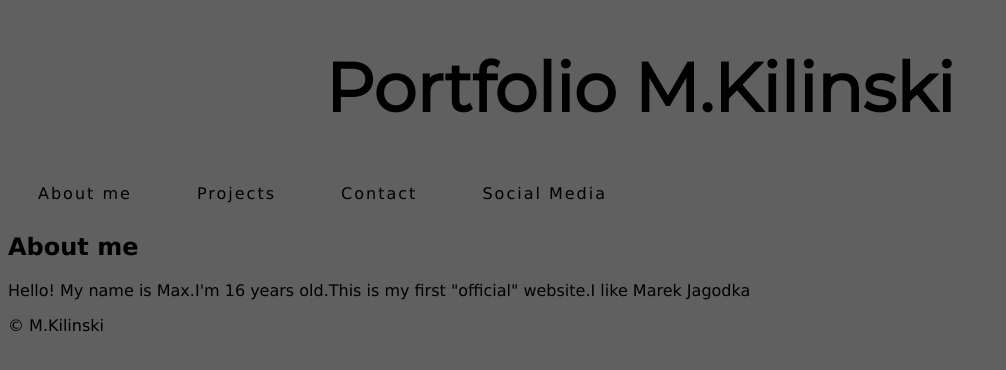
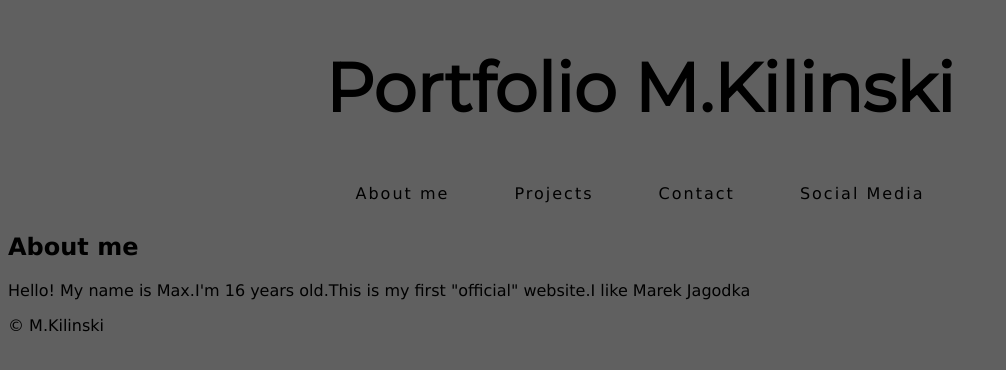
Before and after one commit to MaksemiL/STRONA1BOGITHUBCHCETAK, a plain HTML site: page index.html in a window 1280 px wide. Shown: the whole page, without its empty margins (0-1006 px from the left). Drawn offline with Linux system fonts and the light colour scheme.

Commit message:
Moved navigation menu to center

```diff
--- a/index.html
+++ b/index.html
@@ -19,11 +19,12 @@
         </header>
 
 
-            <div class="option">About me</div>
-            <div class="option">Projects</div>
-            <div class="option">Contact</div>
-            <div class="option">Social Media</div>
-
+        <nav>
+	  <div class="option">About me</div>
+          <div class="option">Projects</div>
+          <div class="option">Contact</div>
+          <div class="option">Social Media</div>
+	</nav>
 
         <header id="header-me">
 
--- a/style.css
+++ b/style.css
@@ -33,3 +33,7 @@ h2
 {
     clear: both;
 }
+
+nav {
+    text-align: center;
+}
```
